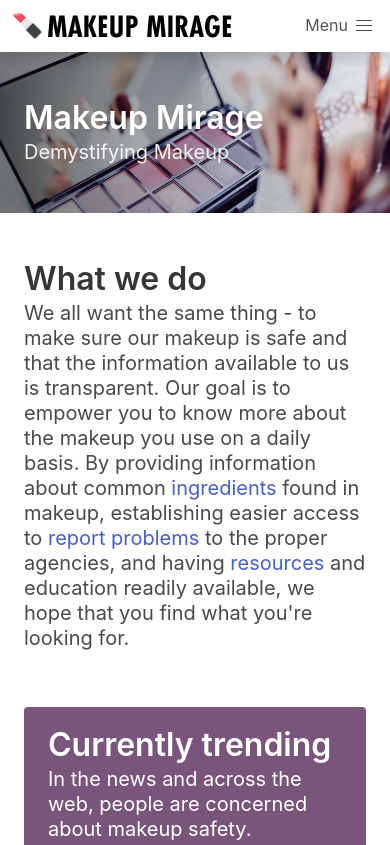
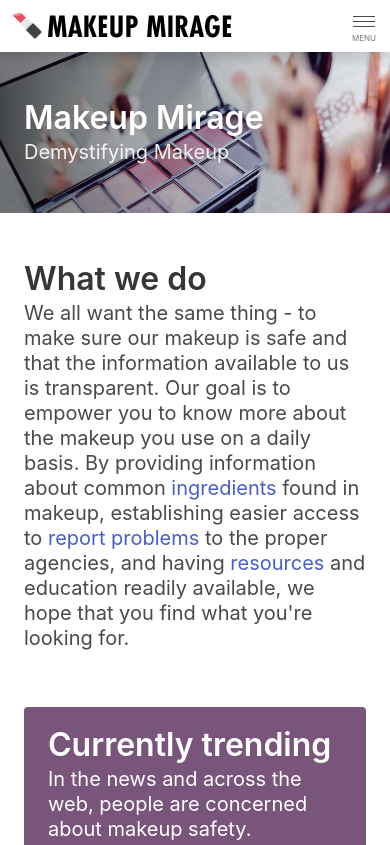
Before and after one commit to momscancode5/makeup_mirage, a website: page index.html in a window 390 px wide. Shown: the top 845 px of the page. Drawn offline with nearby package versions, Linux system fonts and the light colour scheme.

Commit message:
Move 'Menu' label under hamburger bars

```diff
--- a/css/style.css
+++ b/css/style.css
@@ -16,23 +16,35 @@ header nav {
 	box-shadow: 0px 0px 20px rgba(0, 0, 0, 0.3);
 }
 
+
+
 /* Label hamburger menu with word "Menu" */
-.navbar-burger.burger::before {
+.navbar-burger.burger::after {
 	content: "Menu";
-	left: -3.25em;
-	top: 0;
-	height: 3.25em;
-	text-align: right;
-	padding-top: 0.8em;
-	padding-left: 1.2em;
+	top: 4em;
+	text-align: center;
 	display: block;
 	position: relative;
-	z-index: 10;
-	color: #555;
+	color: #777;
+	font-size: .5em;
+	text-transform: uppercase;
 }
 
-.navbar-burger.burger:hover:before {
-	background-color: rgba(0, 0, 0, 0.05);
+/* Increase width of burger lines */
+.navbar-burger span {
+	width: 22px;
+	left: calc(50% - 11px);
+}
+
+/* Move lines up to account for "Menu" label */
+.navbar-burger span:nth-child(1) {
+	top: calc(50% - 10px);
+}
+.navbar-burger span:nth-child(2) {
+	top: calc(50% - 5px);
+}
+.navbar-burger span:nth-child(3) {
+	top: calc(50%);
 }
 
 #what-we-do {
```
